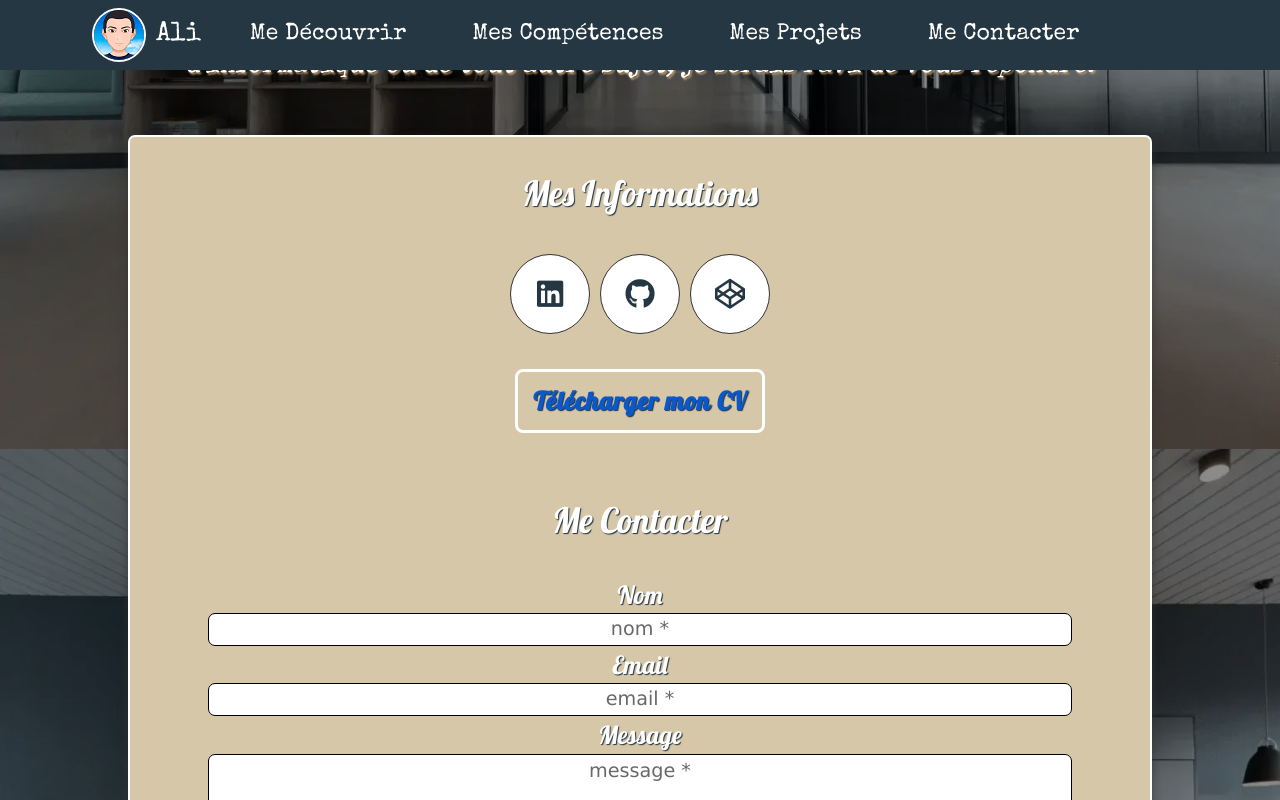
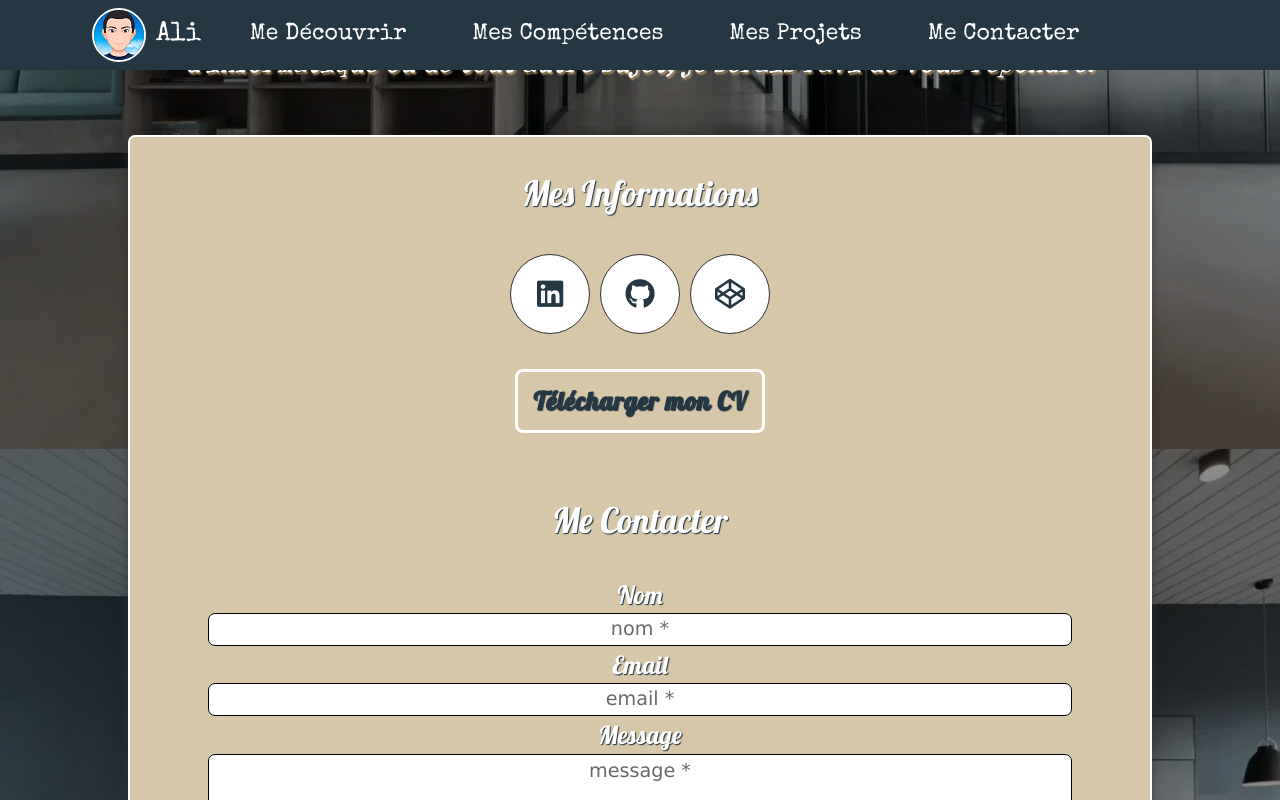
Before and after one commit to AGhoudi/website, a React (Create React App) app: page / in a window 1280 px wide. In both pictures the pointer is over the link "Télécharger mon CV". Shown: the part 5857-6657 px from the top of the page. Built offline with nearby package versions, Linux system fonts and the light colour scheme.

Commit message:
updated the color of the button on hover

```diff
--- a/src/components/form/form.scss
+++ b/src/components/form/form.scss
@@ -155,6 +155,9 @@ i.fab.fa-codepen.fa-2x {
   font-size: 1.5625rem;
   text-shadow: 0.0625rem 0.0625rem 0.0625rem $darkBlue;
   text-decoration: none;
+  &:hover {
+    color: $darkBlue;
+  }
 }
 
 @media screen and (max-width: 64rem) {
--- a/src/components/form/form.tsx
+++ b/src/components/form/form.tsx
@@ -46,7 +46,7 @@ const Form:FC = () => {
     setTimeout(() => {
       formMessage.style.opacity = '0';
 
-    }, 5000);
+    }, 10000);
   }
 
   return (
```
